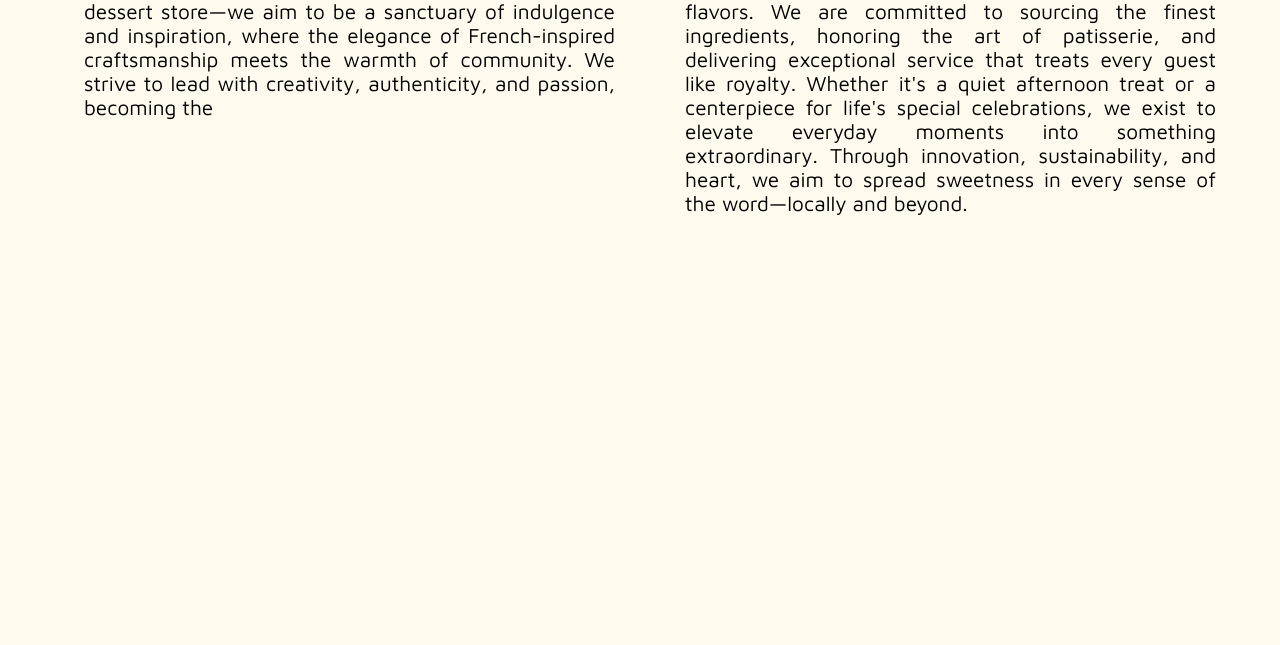
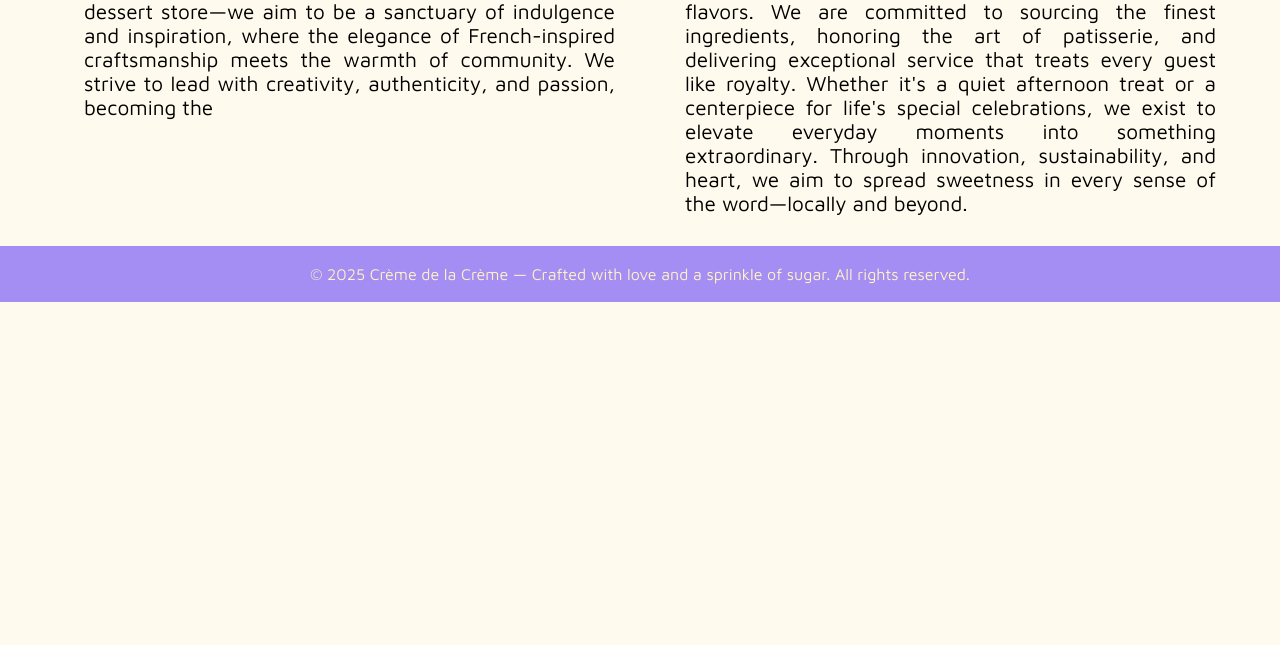
Before and after one commit to rrai23/DessertInv, a PHP site: page /mainPage.html in a window 1280 px wide; the page is wider, and only the part inside the window is pictured. Shown: the part 1104-1749 px from the top of that part. After the commit the page ends 1406 px from the top of that part, so only its background shows below. Run offline with PHP 8.4, Linux system fonts and the light colour scheme.

Commit message:
Finalize the main page with hover keys and what not

```diff
--- a/mainPage.html
+++ b/mainPage.html
@@ -35,6 +35,7 @@
         </div>
     </header>
 
+    <div class="main">
     <div class="container">
         <!--PART1-->
         <img id="Sundae1" src="image/MainPage/6.svg" alt="Sundae">
@@ -94,8 +95,9 @@
             </p>
         </div>
     </div>
+    </div>
 
-
+    <footer>© 2025 Crème de la Crème — Crafted with love and a sprinkle of sugar. All rights reserved.</footer>
     <script src="mainPageScript.js"></script>
 </body>
 </html>
--- a/mainPageStyles.css
+++ b/mainPageStyles.css
@@ -1,29 +1,30 @@
 @import url(design.css);
-
 body {
     margin: 0;
-    height: 300vh;
+    min-height: 100vh;
     width: 100%;
     background-color: #FEFAED;
     font-family: "Maven Pro", sans-serif;
     overflow-x: hidden;
+    display: flex;
+    flex-direction: column;
 }
 
 header {
     display: flex;
     position: relative;
     z-index: 10;
-    height: 80px;
+    height: 5rem;
     width: 100%;
     justify-content: space-between;
     align-items: center;
     background-color: #C1AFFF;
-    padding: 10px 0 10px;
+    padding: 0.625rem 0;
 }
 
 header .left {
     height: 100%;
-    margin-right: 20px;
+    margin-right: 1.25rem;
 }
 
 header .left img {
@@ -132,30 +143,39 @@ header #p {
     z-index: 10;
 }
 
+#login:hover {
+    background-color: #FEFAED;
+    color: #6745d5;
+    box-shadow: 0 0 1.875rem #efcc58;
+    border: solid 0.25rem #e5b71f;
+}
+
 .container .login button:hover {
-    background-color: #a48fee;
-    color: #fff2c7;
+    background-color: #FEFAED;
+    color: #6745d5;
+    box-shadow: 0 0 1.875rem #efcc58;
+    border: solid 0.25rem #e5b71f;
 }
 
 .statement {
     width: 90%;
-    height: 100vh;
-    margin: 0 auto;
+    min-height: 50vh;
+    margin: 3.125rem auto 0 auto;
     display: flex;
-    gap: 50px;
-    margin-top: 50px;
+    flex-wrap: wrap;
+    gap: 3.125rem;
 }
 
 .statement .mission,
 .statement .vision {
-    width: 50%;
+    flex: 1 1 300px;
 }
 
 .statement .vision p,
 .statement .mission p {
     font-size: 1.3rem;
     text-align: justify;
-    margin-left: 20px;
+    margin-left: 1.25rem;
 }
 
 .statement .vision h1,
@@ -163,6 +183,21 @@ header #p {
     color:#a48fee;
 }
 
+.main {
+    flex: 1;
+}
+
+footer {
+    display: flex;
+    justify-content: center;
+    align-items: center;
+    background-color: #A48DF3;
+    color: #fff2c7;
+    text-align: center;
+    min-height: 2.5rem;
+    padding: 0.5rem;
+}
+
 body::-webkit-scrollbar {
     width: 0;
     height: 0;
```
Also changed, not shown: other parts of mainPageStyles.css (+34 -24 lines).
